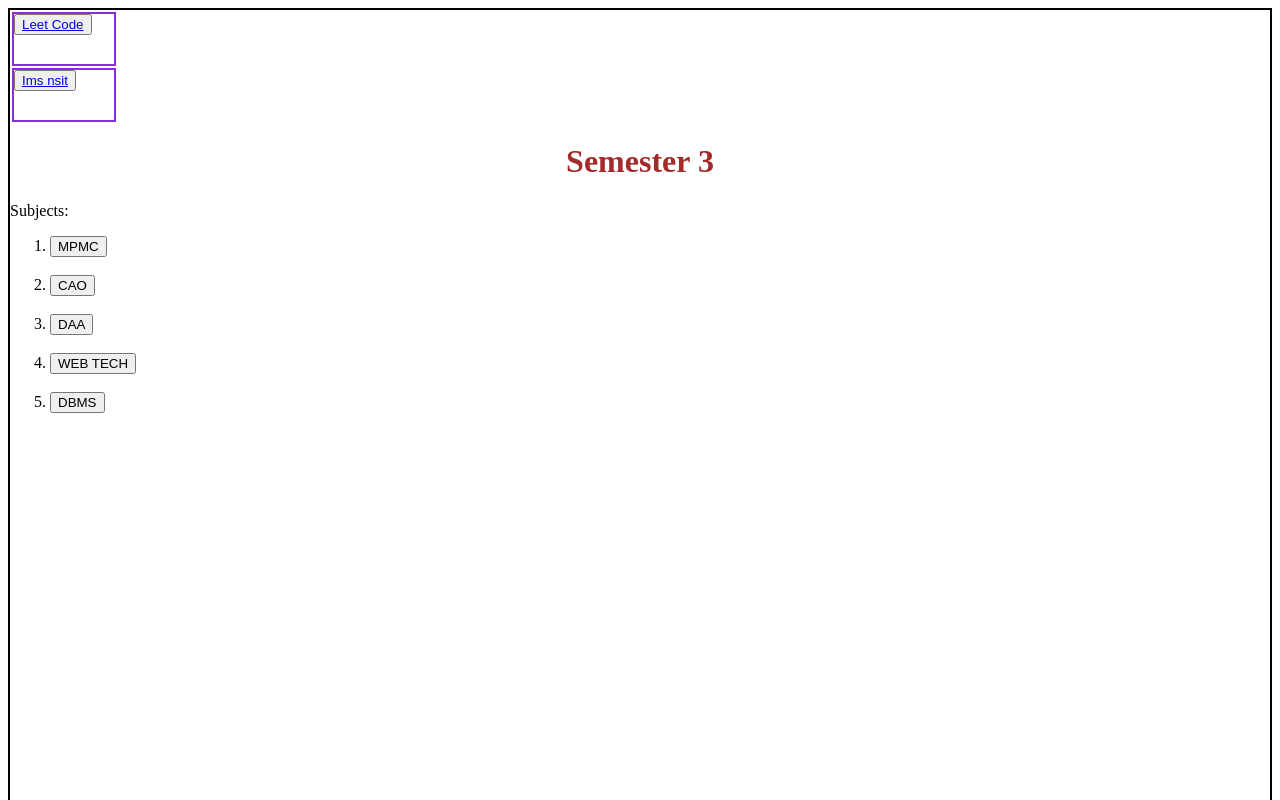
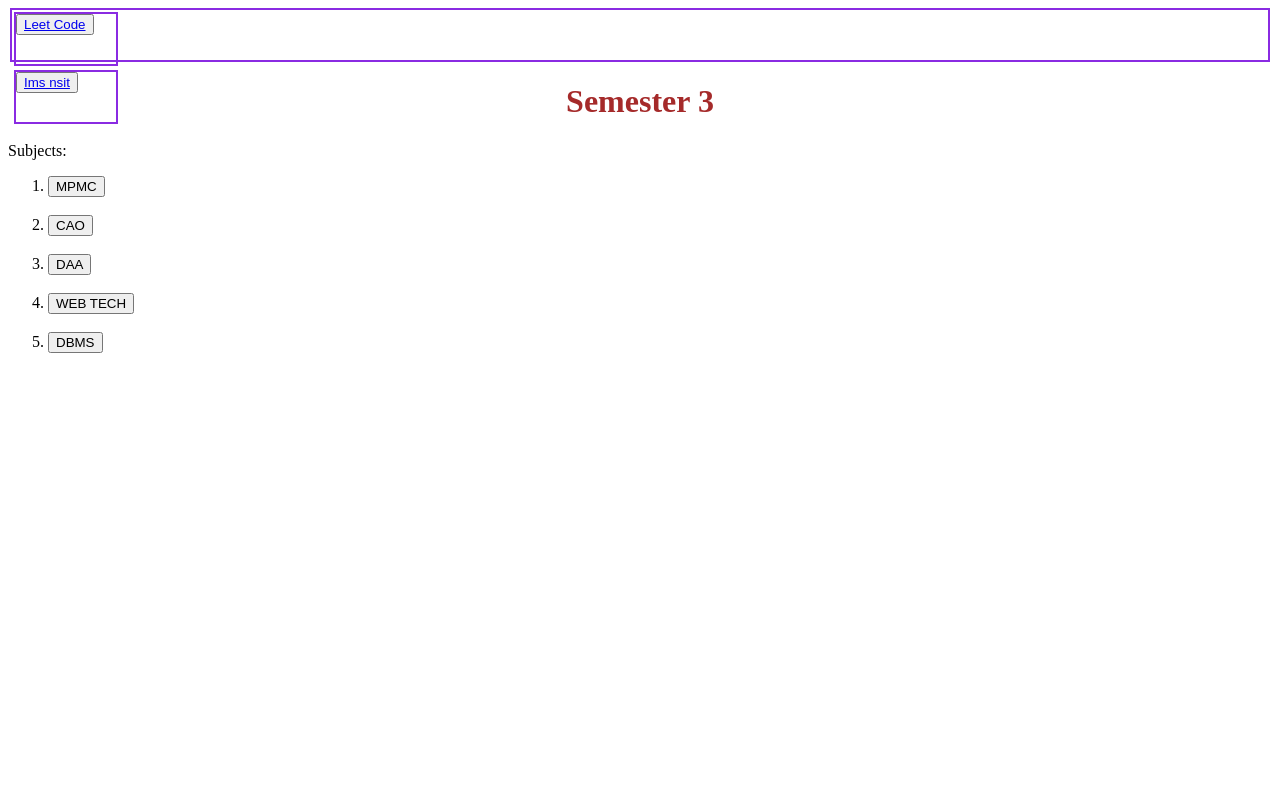
Before and after one commit to Manish85-cell/prepare, a plain HTML site: page index.html in a window 1280 px wide. Shown: the top 800 px of the page. Drawn offline with Linux system fonts and the light colour scheme.

Commit message:
solving web d syllabus problem

```diff
--- a/index.html
+++ b/index.html
@@ -12,13 +12,19 @@
 <body>
 
 
-    <div class="bar">
+
+
+        <div class="cont">
 
          <div class="container" id="leet">
             <button><a href="https://leetcode.com/studyplan/top-interview-150/">Leet Code</a></button>
         </div>
         <div class="container" id="Ims">
             <button><a href="https://www.imsnsit.org/imsnsit/student.htm/">Ims nsit</a></button>
+        </div>
+
+
+
         </div>
 
 
@@ -74,7 +80,7 @@
                 <li><a href="qdaa.pdf">P.Y.Q</a></li>
             </ul>
         </span>
-    </div>
+
     <script src="index.js"></script>
 </body>
 
--- a/style.css
+++ b/style.css
@@ -9,7 +9,14 @@ absolute: positions the element relative to its parent position
 fixed: position the element relative to the browser window
 sticky: position
 */
+.cont{
+
+    height: 50px;
+    margin: 2px;
+    border: 2px solid blueviolet;
+}
 .container{
+    display:inline-block;
     width: 100px;
     height: 50px;
     margin: 2px;
@@ -22,7 +29,3 @@ sticky: position
     top:0px;
 
 }
-.bar{
-    height:4000px;
-    border:2px solid black;
-}
```
Also changed, not shown: 1 other file. Lines whose indentation alone changed are shown as unchanged.
